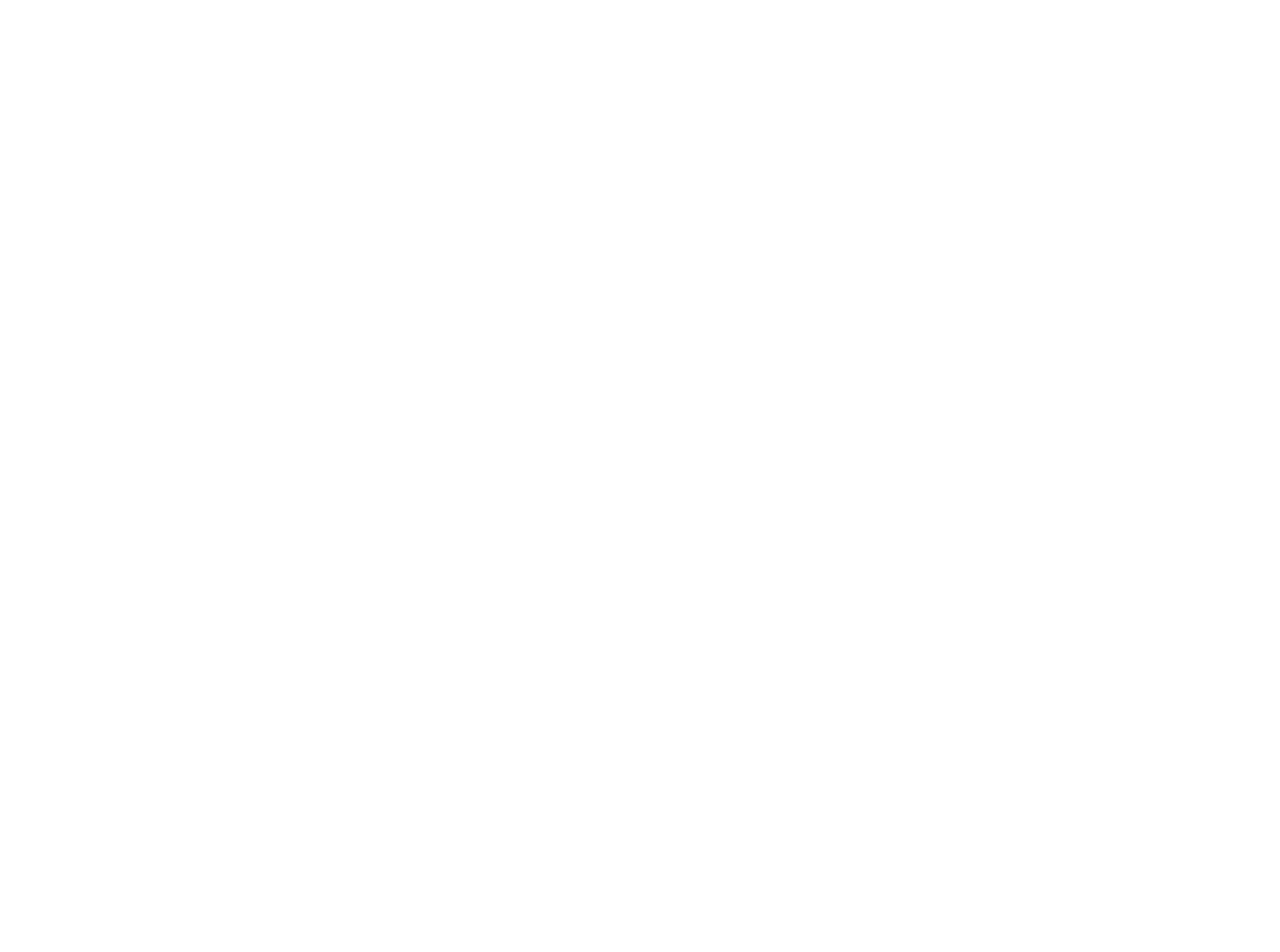
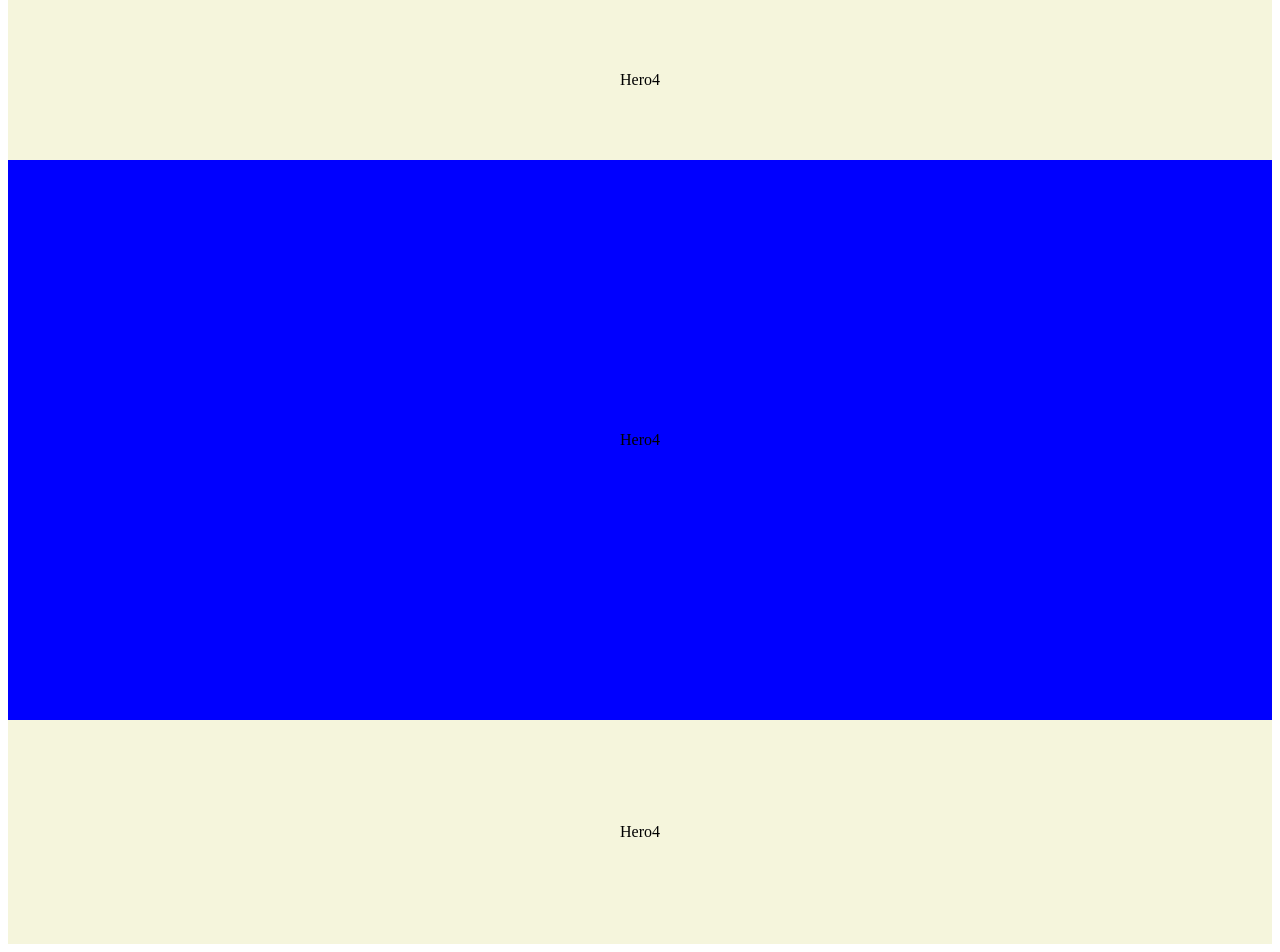
Before and after one commit to Raghavkhedar/mentalHealth, a React (Vite) app: page / in a window 1280 px wide. Shown: the part 2488-3440 px from the top of the page. Before the commit the page ends 896 px from the top, so only its background shows below. Built offline with nearby package versions, Linux system fonts and the light colour scheme.

Commit message:
basic structure set down

```diff
--- a/src/App.jsx
+++ b/src/App.jsx
@@ -1,5 +1,4 @@
 import Navbar from "./components/navbar/Navbar.jsx";
-import Hero1 from "./components/hero1/Hero1.jsx";
 import LandingPage from "./pages/LandingPage.jsx";
 
 function App() {
--- /dev/null
+++ b/src/components/hero3/Hero3.jsx
@@ -0,0 +1,8 @@
+import React from 'react'
+import styles from './hero3.module.css'
+const Hero3 = () => {
+    return (
+        <div className={styles.hero}>Hero3</div>
+    )
+}
+export default Hero3
--- /dev/null
+++ b/src/components/hero3/hero3.module.css
@@ -0,0 +1,7 @@
+.hero {
+  display: flex;
+    justify-content: center;
+    align-items: center;
+    height: 200vh;
+    background: #242424;
+}
--- /dev/null
+++ b/src/components/hero4/Hero4.jsx
@@ -0,0 +1,8 @@
+import React from 'react'
+import styles from './hero4.module.css'
+const Hero4 = () => {
+    return (
+        <div className = {styles.hero}>Hero4</div>
+    )
+}
+export default Hero4
--- /dev/null
+++ b/src/components/hero4/hero4.module.css
@@ -0,0 +1,7 @@
+.hero{
+    display: flex;
+    justify-content: center;
+    align-items: center;
+    height: 20vh;
+    background: beige;
+}
--- /dev/null
+++ b/src/components/hero5/Hero5.jsx
@@ -0,0 +1,8 @@
+import React from 'react'
+import styles from './hero5.module.css'
+const Hero5 = () => {
+    return (
+        <div className = {styles.hero}>Hero4</div>
+    )
+}
+export default Hero5
--- /dev/null
+++ b/src/components/hero5/hero5.module.css
@@ -0,0 +1,7 @@
+.hero{
+    display: flex;
+    justify-content: center;
+    align-items: center;
+    height: 70vh;
+    background: blue;
+}
--- /dev/null
+++ b/src/components/hero6/Hero6.jsx
@@ -0,0 +1,8 @@
+import React from 'react'
+import styles from './hero6.module.css'
+const Hero6 = () => {
+    return (
+        <div className = {styles.hero}>Hero4</div>
+    )
+}
+export default Hero6
--- /dev/null
+++ b/src/components/hero6/hero6.module.css
@@ -0,0 +1,7 @@
+.hero{
+    display: flex;
+    justify-content: center;
+    align-items: center;
+    height: 28vh;
+    background: beige;
+}
--- a/src/pages/LandingPage.jsx
+++ b/src/pages/LandingPage.jsx
@@ -1,12 +1,22 @@
 import React from 'react'
 import Hero1 from "../components/hero1/Hero1.jsx";
 import Hero2 from "../components/hero2/Hero2.jsx";
+import Hero3 from "../components/hero3/Hero3.jsx";
+import Hero4 from "../components/hero4/Hero4.jsx";
+import Hero5 from "../components/hero5/Hero5.jsx";
+import Hero6 from "../components/hero6/Hero6.jsx";
+
+
 
 const LandingPage = () => {
     return (
         <div>
             <Hero1/>
             <Hero2/>
+            <Hero3/>
+            <Hero4/>
+            <Hero5/>
+            <Hero6/>
         </div>
     )
 }
```
